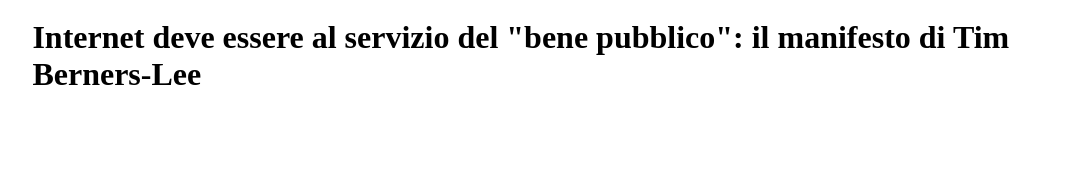
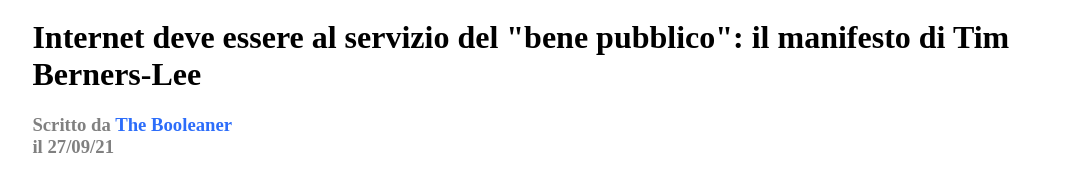
Before and after one commit to Sergjio97/html-css-booleaner, a plain HTML site: page index.html in a window 1280 px wide. Shown: the part 66-258 px from the top of the page, without its empty margins (102-1177 px from the left). Drawn offline with Linux system fonts and the light colour scheme.

Commit message:
titolo e copyright

```diff
--- a/css/style.css
+++ b/css/style.css
@@ -18,6 +18,14 @@
     width: 80%;
     margin: auto;
 }
+
+#copyright{
+    color: grey;
+}
+
+#booleaner{
+    color: rgb(44, 109, 250);
+}
 /* / main */
 
 /* inizio footer */
--- a/index.html
+++ b/index.html
@@ -18,10 +18,12 @@
 
     <!-- inizio main -->
     <main>
+        <!-- inizio titolo -->
         <div class="titolo">
             <h1>Internet deve essere al servizio del "bene pubblico": il manifesto di Tim Berners-Lee</h1>
-
+            <h3 id="copyright">Scritto da <span id="booleaner">The Booleaner</span> <br> il 27/09/21</h3>
         </div>
+        <!-- / titolo -->
     </main>
     <!-- / main -->
 
```
